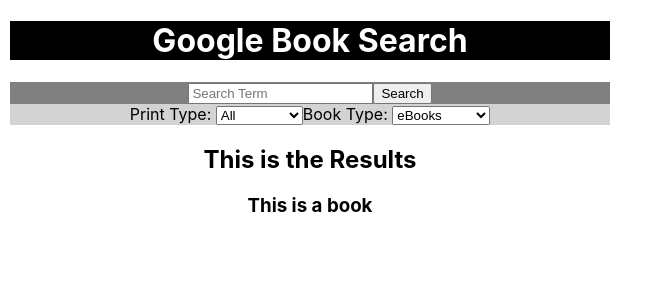
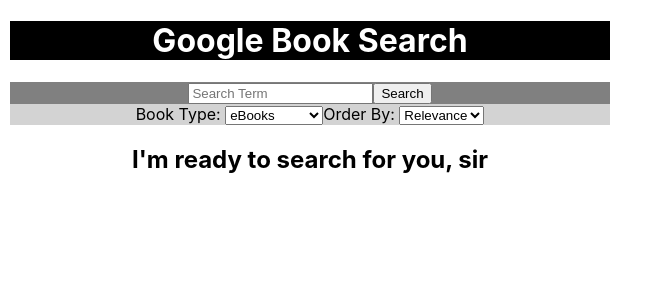
Before and after one commit to BrianHook1183/react-book-search-api, a React (Create React App) app: page / in a window 1280 px wide. Shown: the top 300 px of the page, without its empty margins (0-663 px from the left). Built offline with nearby package versions, Linux system fonts and the light colour scheme.

Commit message:
changed to an order by filter and titles are rendering to DOM

```diff
--- a/src/App.js
+++ b/src/App.js
@@ -10,25 +10,40 @@
     this.state = ({
       query: "",
       filter: "ebooks",
-      printType: "all",
-      books: []
+      orderBy: "relevance",
+      bookFetch: [],
+      isLoaded: false
     })
   }
   handleSubmit = (event) => {
     event.preventDefault();
-    const { query, filter, printType } = this.state;
+    const { query, filter, orderBy } = this.state;
 
     const endpoint = "https://www.googleapis.com/books/v1/volumes?key=AIzaSyB6i58gDXBIJ7cwLzgnsXL6sdkww-vqdHY"
-    const url= endpoint + '&q=' + query + '&filter=' + filter + '&printType=' + printType;
+    const url= endpoint + '&q=' + query + '&filter=' + filter + '&orderBy=' + orderBy;
     // console.log(url);
     fetch(url)
+      .then(response => {
+        if(!response.ok) {
+          throw new Error('Something went wrong, please try again later.');
+        }
+        return response;
+      })
       .then(response => response.json())
       .then(responseJson => {
-        console.log(responseJson);
+        const bookList = Object.keys(responseJson.items)
+                        .map(key => responseJson.items[key].volumeInfo)
         this.setState({
-          books: responseJson
+          bookFetch: bookList,
+          isLoaded: true
         })
+        console.log(bookList);
       })
+      .catch(err => {
+        this.setState({
+          bookFetch: err.message
+        });
+      });
   }
   handleInputChange = (event) => {
     event.preventDefault();
@@ -54,11 +69,11 @@
         <FilterBar
           handleInputChange={this.handleInputChange}
           filterValue={this.state.filter}
-          printTypeValue={this.state.printType}
+          orderByValue={this.state.orderBy}
         />
         <Results
-          handleInputChange={this.handleInputChange}
-          books={this.state.books}
+          isLoaded={this.state.isLoaded}
+          bookFetch={this.state.bookFetch}
         />
       </main>
     );
--- a/src/FilterBar.js
+++ b/src/FilterBar.js
@@ -4,17 +4,6 @@
   render() {
     return (
       <div className= "FilterBar">
-
-        <label>Print Type: </label>
-        <select
-          name="printType"
-          onChange={this.props.handleInputChange}
-          value={this.props.printTypeValue}
-        >
-          <option value="all">All</option>
-          <option value="books">Books</option>
-          <option value="magazines">Magazines</option>
-        </select>
 
         <label>Book Type: </label>
         <select
@@ -25,6 +14,18 @@
           <option value="ebooks">eBooks</option>
           <option value="free-ebooks">Free eBooks</option>
         </select>
+
+        <label>Order By: </label>
+        <select
+          name="orderBy"
+          onChange={this.props.handleInputChange}
+          value={this.props.orderByValue}
+        >
+          <option value="relevance">Relevance</option>
+          <option value="newest">Newest</option>
+        </select>
+
+
       </div>
     );
   }
--- a/src/Results.js
+++ b/src/Results.js
@@ -3,11 +3,19 @@
 
 class Results extends React.Component {
   render() {
+    let resultsHeader = "";
+    this.props.isLoaded ?
+    resultsHeader = "Here are your results. sir" :
+    resultsHeader = "I'm ready to search for you, sir"
+
+    const bookList = this.props.bookFetch.map((book, index) => (
+    <p key={index}>{book.title}</p>
+    ))
+
     return (
       <div className= "Results">
-        <h2>This is the Results</h2>
-        {/* {console.log(this.props.books.items)} */}
-        <Book />
+        <h2>{resultsHeader}</h2>
+          {bookList}
       </div>
     );
   }
```
